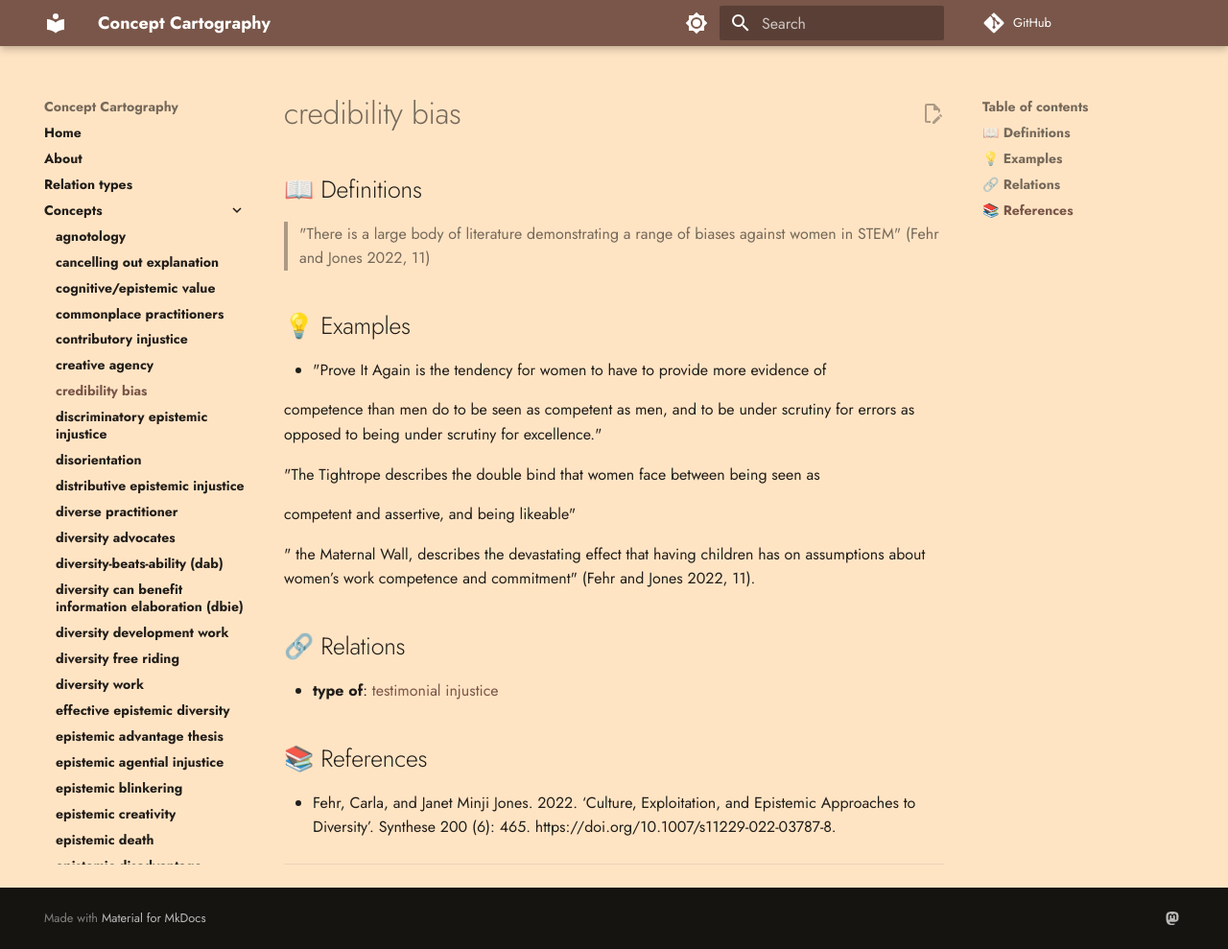
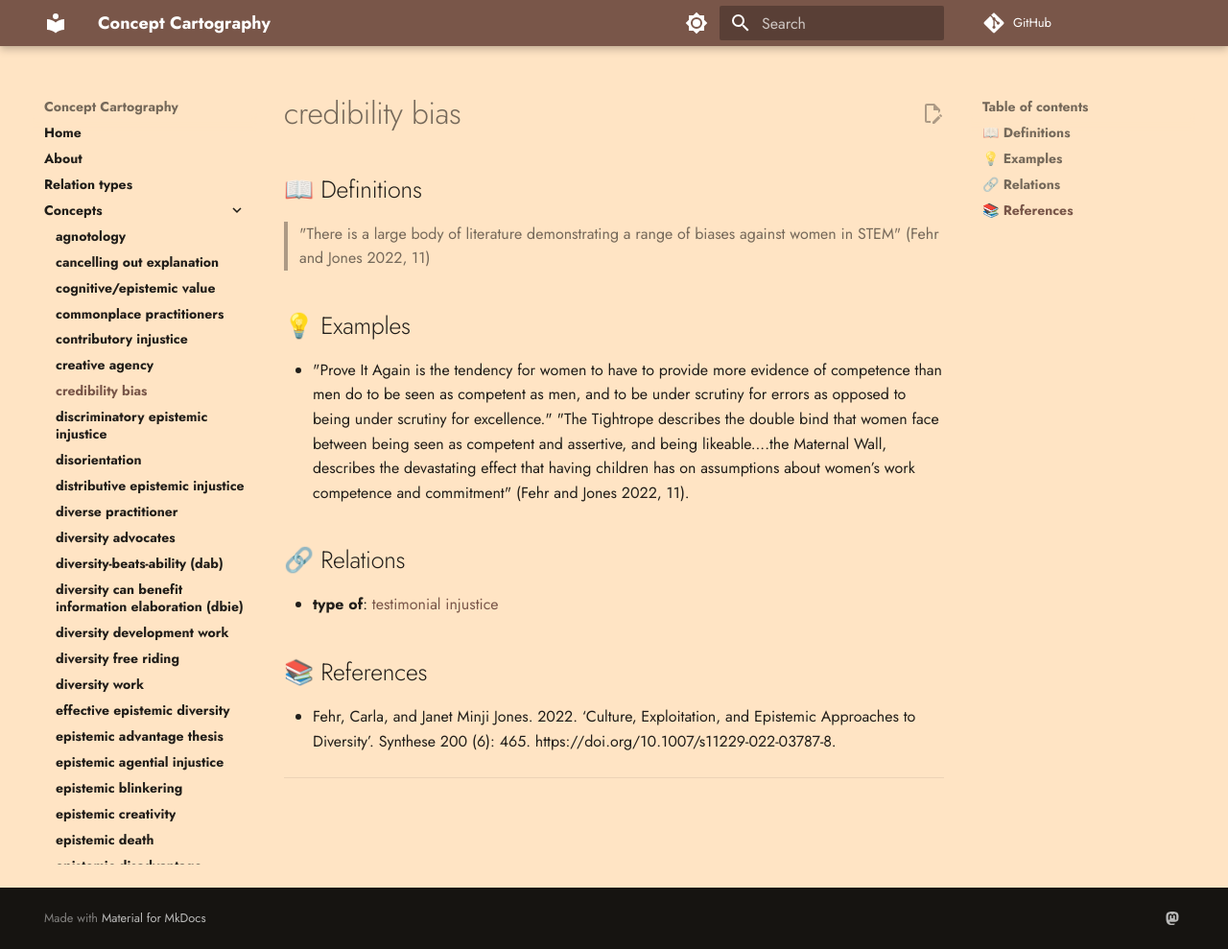
Before and after one commit to conceptcartography/conceptcartography, an MkDocs documentation site: the page built from docs/concepts/credibility-bias.md, in a window 1280 px wide and 989 px high. Shown: the whole window at 96% size. Built offline with MkDocs 1.6.1 and Material for MkDocs 9.7.7, drawn with Linux system fonts in a browser that asks for light colours; comment, search, counter and statistics services are not loaded; the version menu is left out.

```diff
--- a/docs/concepts/credibility-bias.md
+++ b/docs/concepts/credibility-bias.md
@@ -6,19 +6,8 @@
 
 ## 💡 Examples
 
-- "Prove It Again is the tendency for women to have to provide more evidence of
-
-competence than men do to be seen as competent as men, and to be under scrutiny for errors as opposed to being under scrutiny for excellence."
-
-
-
-"The Tightrope describes the double bind that women face between being seen as
-
-competent and assertive, and being likeable"
-
-
-
-" the Maternal Wall, describes the devastating effect that having children has on assumptions about women’s work competence and commitment"  (Fehr and Jones 2022, 11).
+- "Prove It Again is the tendency for women to have to provide more evidence of competence than men do to be seen as competent as men, and to be under scrutiny for errors as opposed to being under scrutiny for excellence."
+"The Tightrope describes the double bind that women face between being seen as competent and assertive, and being likeable....the Maternal Wall, describes the devastating effect that having children has on assumptions about women’s work competence and commitment"  (Fehr and Jones 2022, 11).
 
 ## 🔗 Relations
 
```
